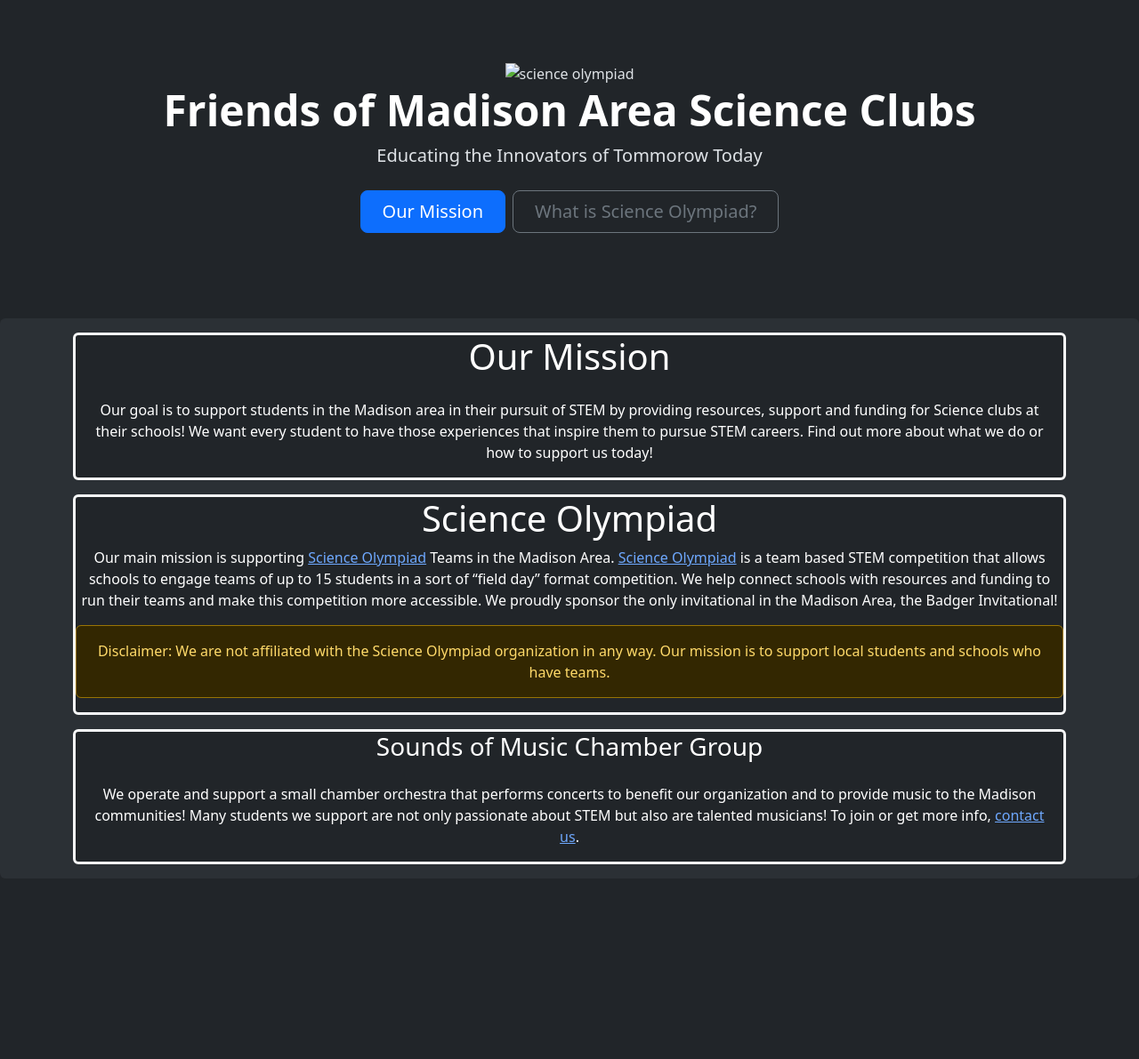
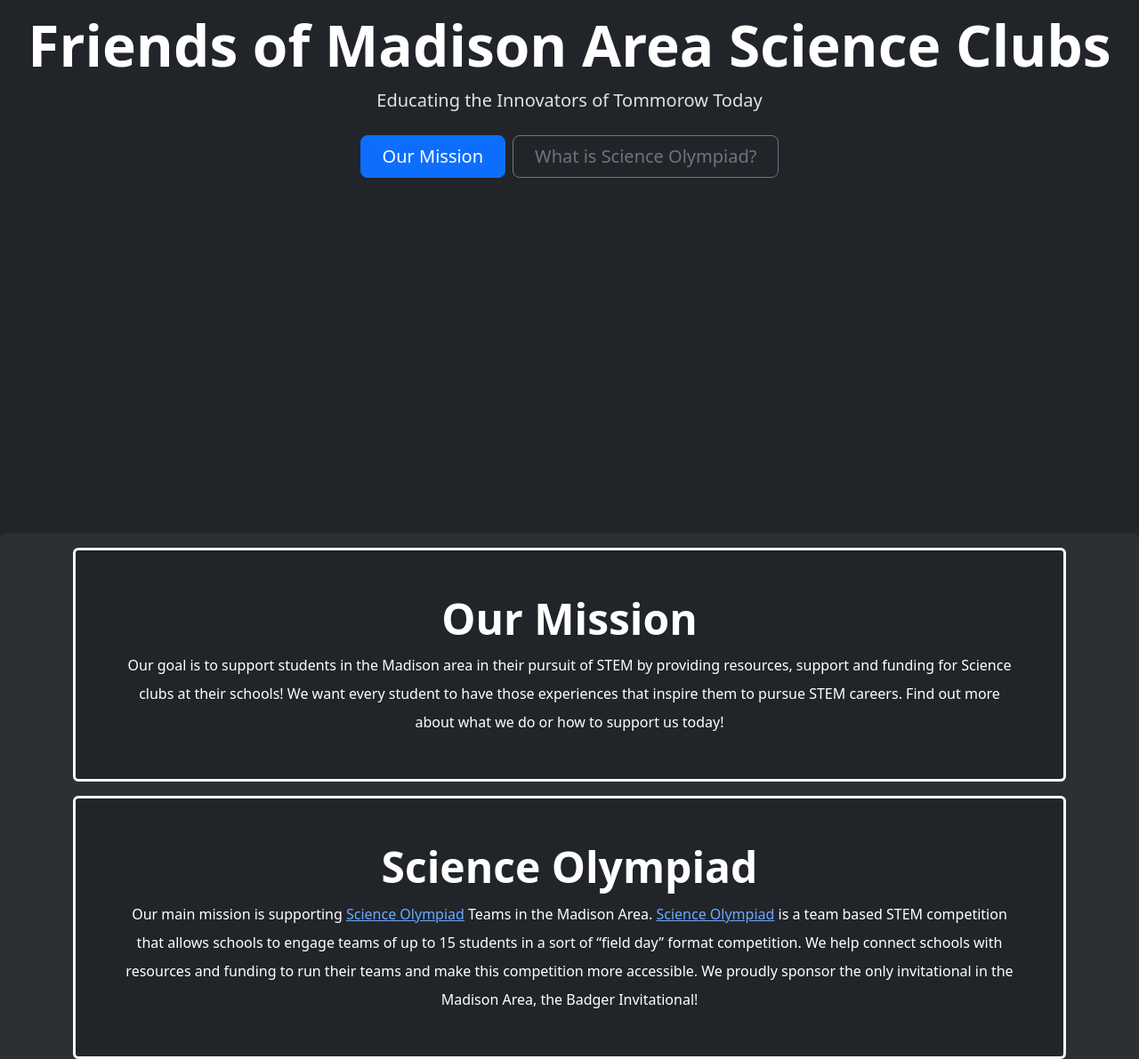
Before and after one commit to ProbablyComputingSquid/madwest-scioly-website, a plain HTML site: page index.html in a window 1280 px wide. Shown: the part 83-1274 px from the top of the page at 89% size. Before the commit the page ends 1071 px from the top, so only its background shows below. Drawn offline with nearby package versions, Linux system fonts and the light colour scheme.

Commit message:
changed styling

```diff
--- a/index.html
+++ b/index.html
@@ -29,39 +29,43 @@
       </li>
     </ul>
   </nav>
-  <div class="px-4 py-5 my-5 text-center container-fluid" id="title">
-      <img class="object-fill-fit z-n1" src="" alt="science olympiad">
-      <h1 class="display-5 fw-bold text-body-emphasis">Friends of Madison Area Science Clubs</h1>
+  <div class="px-4 py-xxl-5 my-xxl-5 text-center container-fluid" id="title">
+      <img class="object-fill-fit z-n1" src="" alt="">
+      <h1 class="display-3 fw-bolder text-body-emphasis">Friends of Madison Area Science Clubs</h1>
       <div class="col-lg-6 mx-auto">
           <p class="lead mb-4">Educating the Innovators of Tommorow Today</p>
           <div class="d-grid gap-2 d-sm-flex justify-content-sm-center">
-              <a href="#scrollspyHeading1" class="btn btn-primary btn-lg px-4 gap-3">Our Mission</button>
+              <a href="#scrollspyHeading1" class="btn btn-primary btn-lg px-4 gap-3">Our Mission</a>
               <a href="#scrollspyHeading2" class="btn btn-outline-secondary btn-lg px-4">What is Science Olympiad?</a>
           </div>
       </div>
   </div>
-
+  <div style="height:50vh"></div>
   <div data-bs-spy="scroll" data-bs-target="#navbar-example2" data-bs-root-margin="0px 0px -40%" data-bs-smooth-scroll="true" class="scrollspy-example bg-body-tertiary p-3 rounded-2 text-center" tabindex="0">
-    <div class="container text-center">
-      <div class="vstack gap-3">
-        <div class="border border-light border-3 text-bg-dark rounded pt-20">
-          <h1 id="scrollspyHeading1">Our Mission</h1>
-          <div class="p-3">Our goal is to support students in the Madison area in their pursuit of STEM by providing resources, support and funding for Science clubs at their schools! We want every student to have those experiences that inspire them to pursue STEM careers. Find out more about what we do or how to support us today!</div>
+      <div class="container-sm vstack gap-3 lh-lg">
+        <div class="border border-light border-3 text-bg-dark rounded pt-20 p-5">
+          <h1 id="scrollspyHeading1" class="display-5 fw-semibold">Our Mission</h1>
+          <div class="">Our goal is to support students in the Madison area in their pursuit of STEM by providing resources, support and funding for Science clubs at their schools! We want every student to have those experiences that inspire them to pursue STEM careers. Find out more about what we do or how to support us today!</div>
         </div>
-        <div class="border border-light border-3 text-bg-dark rounded">
-          <h1 id="scrollspyHeading2">Science Olympiad</h1>
-          <p>Our main mission is supporting <a href="https://soinc.org" target="_blank">Science Olympiad</a> Teams in the Madison Area. <a href="https://soinc.org" target="_blank">Science Olympiad</a> is a team based STEM competition that allows schools to engage teams of up to 15 students in a sort of “field day” format competition. We help connect schools with resources and funding to run their teams and make this competition more accessible. We proudly sponsor the only invitational in the Madison Area, the Badger Invitational!</p>
-          <!--TODO: Add disclaimer here, use bootstrap tags-->
-            <div class="alert alert-warning" role="alert">
+        <div class="border border-light border-3 text-bg-dark rounded p-5">
+          <h1 id="scrollspyHeading2" class="display-5 fw-semibold">Science Olympiad</h1>
+          <div>
+              Our main mission is supporting <a href="https://soinc.org" target="_blank">Science Olympiad</a> Teams in the Madison Area. <a href="https://soinc.org" target="_blank">Science Olympiad</a> is a team based STEM competition that allows schools to engage teams of up to 15 students in a sort of “field day” format competition. We help connect schools with resources and funding to run their teams and make this competition more accessible. We proudly sponsor the only invitational in the Madison Area, the Badger Invitational!
+          </div>
+          <!--
+            <div class="h6 alert alert-secondary alert-dismissible fade show" role="alert">
                 Disclaimer: We are not affiliated with the Science Olympiad organization in any way. Our mission is to support local students and schools who have teams.
+                <button type="button" class="btn-close" data-bs-dismiss="alert" aria-label="Close"></button>
             </div>
+            -->
         </div>
-        <div class="border border-light border-3 text-bg-dark rounded">
-          <h3 id="scrollspyHeading3">Sounds of Music Chamber Group</h3>
-          <div class="p-3">We operate and support a small chamber orchestra that performs concerts to benefit our organization and to provide music to the Madison communities! Many students we support are not only passionate about STEM but also are talented musicians! To join or get more info, <a href="mailto:kevinbao1444@gmail.com">contact us</a>.</div>
+        <div class="border border-light border-3 text-bg-dark rounded p-5">
+          <h3 id="scrollspyHeading3" class="display-6 fw-normal">Sounds of Music Chamber Group</h3>
+          <div>
+              We operate and support a small chamber orchestra that performs concerts to benefit our organization and to provide music to the Madison communities! Many students we support are not only passionate about STEM but also are talented musicians! To join or get more info, <a href="mailto:kevinbao1444@gmail.com">contact us</a>.
+          </div>
         </div>
       </div>
-    </div>
 
 
   </div>
```
